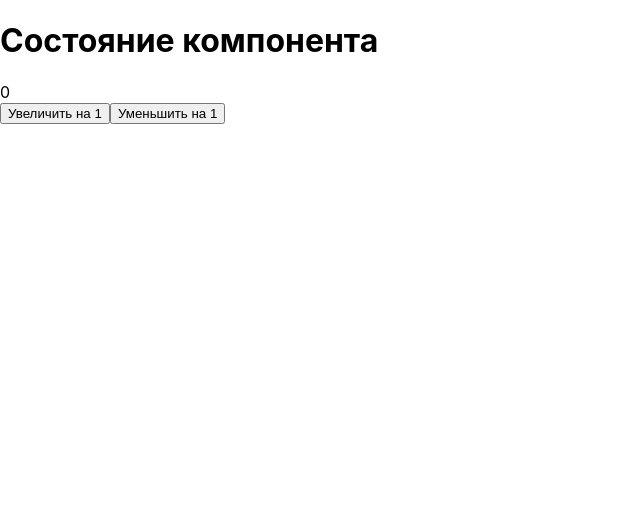
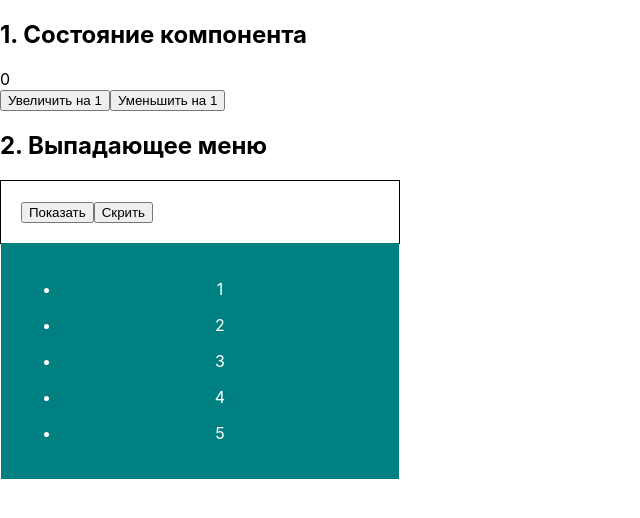
Before and after one commit to davidnedkonst/react-lesson-2-1, a React (Create React App) app: page / in a window 1280 px wide. Shown: the top 518 px of the page, without its empty margins (0-640 px from the left). Built offline with nearby package versions, Linux system fonts and the light colour scheme.

Commit message:
add dropdown

```diff
--- a/src/components/App/App.js
+++ b/src/components/App/App.js
@@ -1,10 +1,14 @@
 import Counter from "../Counter/Counter";
+import Dropdown from "../Dropdown/Dropdown";
 
 export default function App() {
     return (
         <div>
-            <h1>Состояние компонента</h1>
+            <h2>1. Состояние компонента</h2>
             <Counter />
+
+            <h2>2. Выпадающее меню</h2>
+            <Dropdown />
         </div>
     )
 };
--- /dev/null
+++ b/src/components/Dropdown/Dropdown.css
@@ -0,0 +1,17 @@
+.Dropdown {
+    position: relative;
+    width: 400px;
+    padding: 20px;
+    border: 1px solid black;
+}
+
+.Dropdown__menu {
+    position: absolute;
+    top: 100%;
+    left: 0;
+    width: 100%;
+    padding: 20px;
+    text-align: center;
+    background-color: teal;
+    color: white;
+}
--- /dev/null
+++ b/src/components/Dropdown/Dropdown.js
@@ -0,0 +1,47 @@
+import React from "react";
+import "./Dropdown.css";
+
+export default class Dropdown extends React.Component {
+    state = {
+        visibility: false,
+    };
+
+    show = () => {
+        this.setState({
+            visibility: true,
+        });
+    }
+
+    hidden = () => {
+        this.setState({
+            visibility: false,
+        });
+    }
+
+    render() {
+        return (
+            <div className="Dropdown">
+                <button
+                    type="button"
+                    className="Dropdown__toggle"
+                    onClick={this.show}>
+                    Показать
+                </button>
+
+                <button type="button" className="Dropdown__toggle">
+                    Скрить
+                </button>
+
+                <div className="Dropdown__menu">
+                    <ul>
+                        <li><p>1</p></li>
+                        <li><p>2</p></li>
+                        <li><p>3</p></li>
+                        <li><p>4</p></li>
+                        <li><p>5</p></li>
+                    </ul>
+                </div>
+            </div>
+        );
+    }
+}
--- a/src/index.css
+++ b/src/index.css
@@ -11,3 +11,9 @@ code {
   font-family: source-code-pro, Menlo, Monaco, Consolas, 'Courier New',
     monospace;
 }
+
+*,
+*::before,
+*::after {
+  box-sizing: border-box;
+}
```
